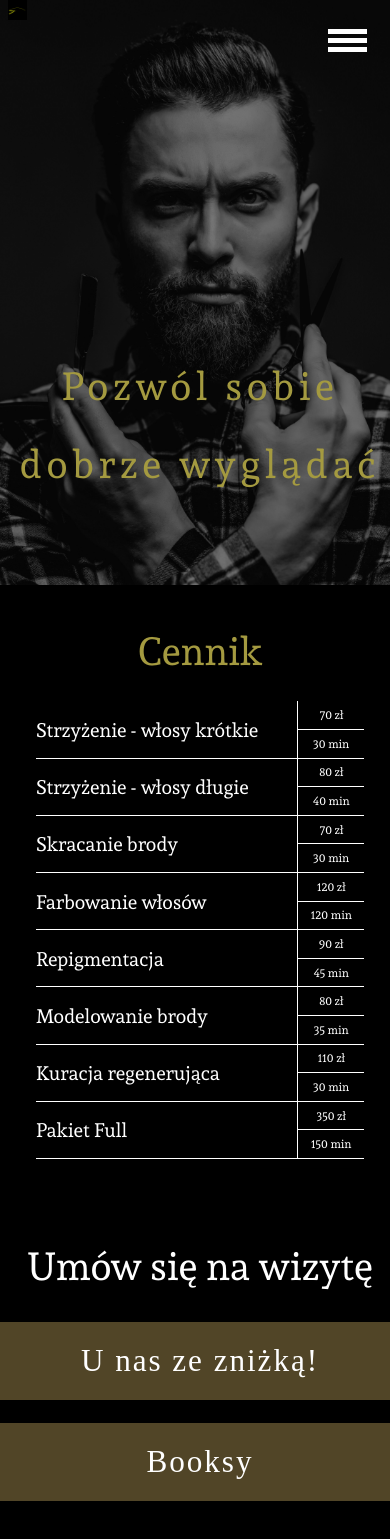
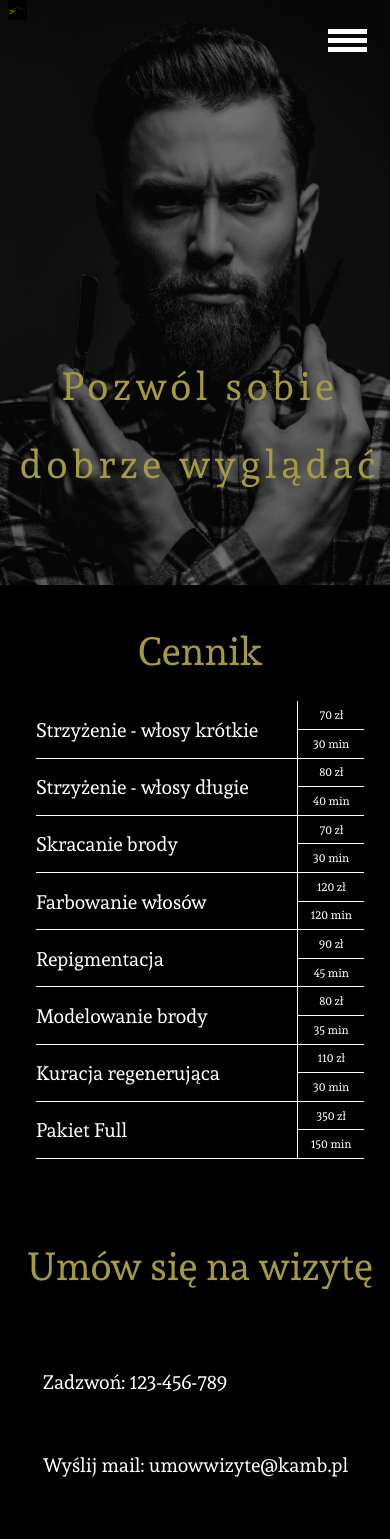
Before and after one commit to Michal123pl/Michal123pl.github.io, a React (Create React App) app: page / in a window 390 px wide. Shown: the top 1539 px of the page. Built offline with nearby package versions, Linux system fonts and the light colour scheme.

Commit message:
clearing

```diff
--- a/src/Elements/Appointment/CalendarContainer.js
+++ b/src/Elements/Appointment/CalendarContainer.js
@@ -13,12 +13,12 @@ class CalendarContainer extends React.Component {
   	}
 	render() {
 		return(
-				<div className={this.props.classname}>
-						<section className='barberchange'>
+				<section className={this.props.classname}>
+						<div className='barberchange'>
 							<p>Wybrany barber: 'imie'</p>
 							<button>Zmień barbera</button>
-						</section>
-						<section className='calendar'>
+						</div>
+						<div className='calendar'>
 							<ul>
 								<li>PN</li>
 								<li>WT</li>
@@ -28,8 +28,8 @@ class CalendarContainer extends React.Component {
 								<li>SB</li>
 								<li>ND</li>
 							</ul>
-						</section>
-						<section className='calendarmain'>
+						</div>
+						<div className='calendarmain'>
 							<div className='hours'>
 								<table>
 									<tr className='godziny'>
@@ -147,8 +147,8 @@ class CalendarContainer extends React.Component {
 
 								</table>
 							</div>
-						</section>
-				</div>
+						</div>
+				</section>
 	)}}
 
 export default CalendarContainer;
--- a/src/Elements/Appointment/HeaderAppointment.js
+++ b/src/Elements/Appointment/HeaderAppointment.js
@@ -6,9 +6,9 @@ import '../../ElementsStyles/HeaderAppointment.css';
 class HeaderAppointment extends React.Component {
 	render() {
 		return(
-				<div className='headerappointment'>
+				<header className='headerappointment'>
 					<h2>Umów się na wizytę</h2>
-				</div>
+				</header>
 
 
 	)}
--- a/src/Elements/Contact/ContactHeader.js
+++ b/src/Elements/Contact/ContactHeader.js
@@ -9,7 +9,7 @@ import {useState} from 'react';
 const ContactHeader = ({showWorkerBigContainer}) => {
 
 		return(
-			<div className='contactheader'>
+			<header className='contactheader'>
 				<h3>Nasza załoga</h3>
 				<div className='crew' >
 					<div onClick={showWorkerBigContainer}>
@@ -22,7 +22,7 @@ const ContactHeader = ({showWorkerBigContainer}) => {
 						<Worker />
 					</div>
 				</div>
-			</div>
+			</header>
 	)}
 
 
--- a/src/Elements/Contact/ContactInfo.js
+++ b/src/Elements/Contact/ContactInfo.js
@@ -21,7 +21,6 @@ class ContactInfo extends React.Component {
 							<input type="submit" value="Wyślij"/>
 						</form>
 					</div>
-
 				</section>
 				<section id='infosectionsecond'>
 					<div>
--- a/src/Elements/Contact/Footer.js
+++ b/src/Elements/Contact/Footer.js
@@ -7,7 +7,7 @@ import '../../ElementsStyles/Footer.css';
 class Footer extends React.Component {
 	render() {
 		return(
-			<div className='footer'>
+			<footer className='footer'>
 				<section className='links'>
 					<div><a href='#'>Kariera</a></div>
 					<div><a href='#'>Cennik</a></div>
@@ -22,7 +22,7 @@ class Footer extends React.Component {
 					  <img src={require("../../Images/linkedinic.png")}/>
 
 				</section>
-			</div>
+			</footer>
 
 	)}
 }
--- a/src/Elements/Contact/WorkerBig.js
+++ b/src/Elements/Contact/WorkerBig.js
@@ -8,7 +8,7 @@ import '../../ElementsStyles/WorkerBig.css';
 
 const WorkerBig = ({hideWorkerBigContainer, classname}) => {
 		return(
-			<div className={classname}>
+			<section className={classname}>
 			<div className='exitbutton' onClick={hideWorkerBigContainer}>
 				<div className='exitbutton1'></div>
 				<div className='exitbutton2'></div>
@@ -23,7 +23,7 @@ const WorkerBig = ({hideWorkerBigContainer, classname}) => {
 				</article>
 
 				<img className='WorkerBigImg' height="400" width="400" src={require("../../Images/barbergirl2.jpeg")} />
-			</div>
+			</section>
 		)}
 
 
--- a/src/Elements/Home/Header.js
+++ b/src/Elements/Home/Header.js
@@ -6,9 +6,9 @@ import '../../ElementsStyles/Header.css';
 class Header extends React.Component {
 	render() {
 		return(
-			<div className="Header">
+			<header className="Header">
 				<h1>Pozwól sobie <br/> dobrze wyglądać</h1>
-			</div>
+			</header>
 
 
 	)}
--- a/src/Elements/Pricelist/PList.js
+++ b/src/Elements/Pricelist/PList.js
@@ -6,7 +6,7 @@ import '../../ElementsStyles/PList.css';
 class PList extends React.Component {
 	render() {
 		return(
-				<article className='List'>
+				<section className='List'>
 					<table className='PricelistTable'>
 					  <tr className='PricelistTableRow'>
 					    <td>Strzyżenie - włosy krótkie</td>
@@ -65,7 +65,7 @@ class PList extends React.Component {
 						</div>
 					  </tr>
 					</table>
-				</article>
+				</section>
 
 	)}
 
--- a/src/Elements/Pricelist/PriceHeader.js
+++ b/src/Elements/Pricelist/PriceHeader.js
@@ -6,9 +6,9 @@ import '../../ElementsStyles/PriceHeader.css';
 class PriceHeader extends React.Component {
 	render() {
 		return(
-			<div >
+			<header >
 				<h2 className="PriceHeader" >Cennik</h2>
-			</div>
+			</header>
 
 
 	)}
--- a/src/ElementsStyles/HeaderAppointment.css
+++ b/src/ElementsStyles/HeaderAppointment.css
@@ -3,5 +3,5 @@
 }
 
 .headerappointment > h2 {
-	color: white;
+	color: #A49A40;
 }
--- a/src/Pages/Appointment.js
+++ b/src/Pages/Appointment.js
@@ -21,6 +21,12 @@ class Appointment extends React.Component {
 		return(
 			<section className='appointment'>
 				<HeaderAppointment />
+
+				<div className='appointmentcontactinfo'>
+					<p className='reachme'>Zadzwoń: 123-456-789</p>
+					<p className='reachme'>Wyślij mail: umowwizyte@kamb.pl</p>
+					<p className='reachme'>Ablo użyj formularza na dole strony!</p>
+				</div>
 				<div className="appointmentbuttons">
 					<button type="button" onClick={showCalendarContainer}>U nas ze zniżką!</button>
 					<button type="button" >Booksy</button>
--- a/src/PagesStyles/Appointment.css
+++ b/src/PagesStyles/Appointment.css
@@ -23,9 +23,21 @@ button:hover {
 	background: #514407;
 }
 
+.appointmentbuttons {
+	display: none; /*To change (delete) when making an appointment process will be ready*/
+}
+
+.appointmentcontactinfo{
+	/*display:  none - when making an appointment process will be ready*/
+}
+
+.reachme {
+	margin: 5vw auto;
+	}
+
 @media only screen and (max-width: 400px) {
 	.appointmentbuttons {
-	    display: flex;
+	    display: none; /*To change (display:  flex) when making an appointment process will be ready*/
 	    flex-direction: column;
 	    width: 100%;
 	}
@@ -36,4 +48,9 @@ button:hover {
 	    margin: 3vw 0;
 	    font-size: 8vw;
 	}
+
+	.reachme {
+	font-size: 5vw;
+	margin: 15vw auto;
+	}
 }
```
